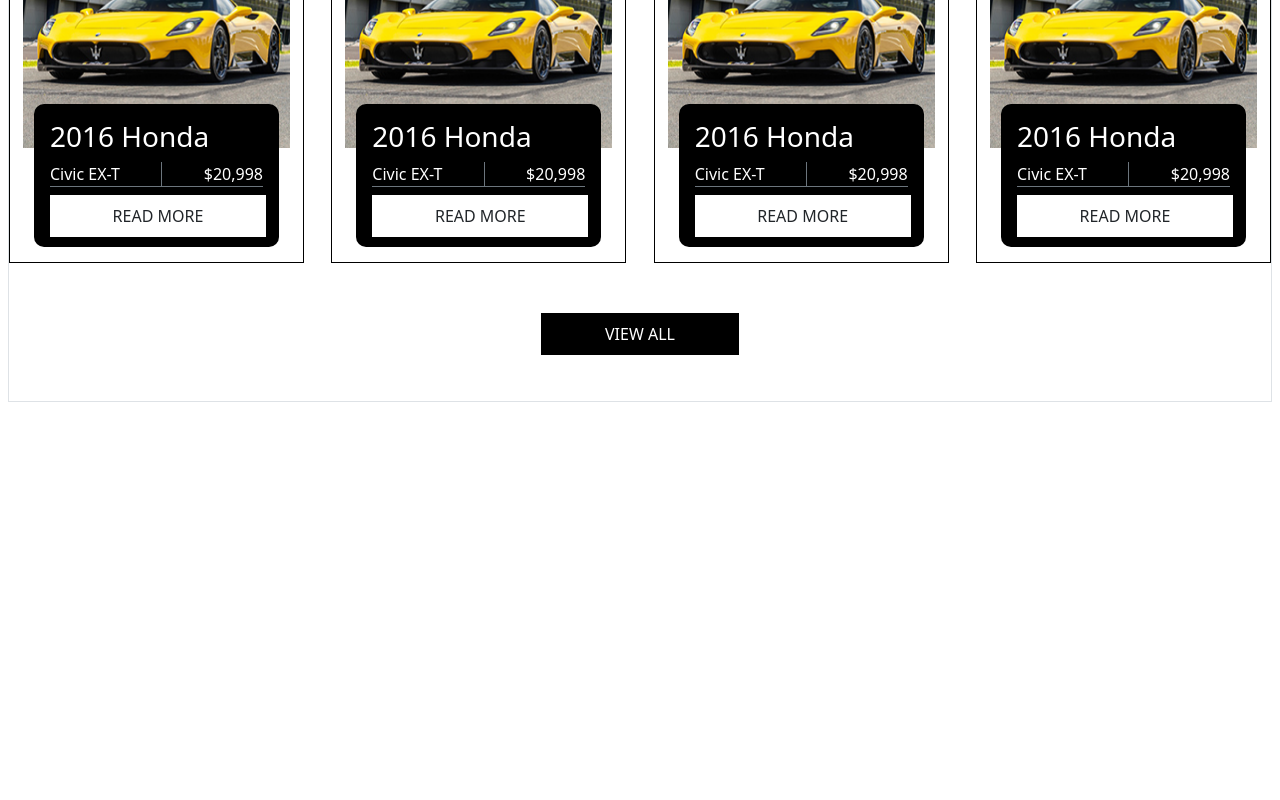
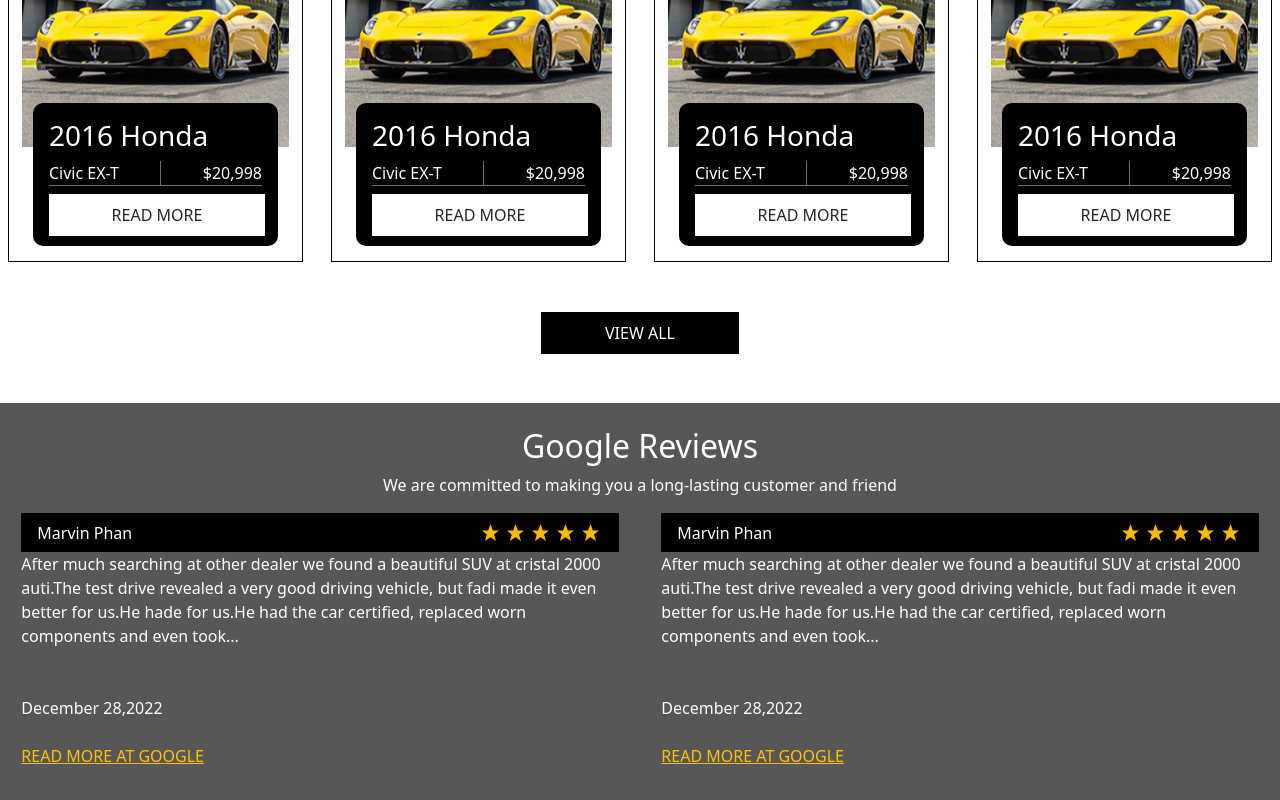
Before and after one commit to Omid-Jafari/home-project, a Next.js app: page / in a window 1280 px wide. Shown: the part 2499-3299 px from the top of the page. Before the commit the page ends 2901 px from the top, so only its background shows below. Built offline with nearby package versions, Linux system fonts and the light colour scheme.

Commit message:
google review compilited

```diff
--- a/components/FeaturedSpecial.js
+++ b/components/FeaturedSpecial.js
@@ -4,7 +4,7 @@
 
 const featuredSpecial = () => {
   return (
-    <div className={`${styles.wrapper} text-center border`}>
+    <div className={`${styles.wrapper} text-center`}>
         <h1>Featured Specials</h1>
         <p>New And Popular Items At Competitive Prices</p>
         <div className='d-flex justify-content-between align-items-center flex-row text-white'>
--- /dev/null
+++ b/components/GoogleReviews.js
@@ -0,0 +1,46 @@
+import styles from '../styles/GoogleReviews.module.scss'
+
+const GoogleReviews = () => {
+  return (
+    <div className={styles.wrapper}>
+        <h2 className='text-center pt-4'>Google Reviews</h2>
+        <p className='text-center'>We are committed to making you a long-lasting customer and friend</p>
+        <div className='d-flex justify-content-around align-items-center flex-row'>
+            <div className={`${styles.reviews}`}>
+                <div style={{backgroundColor:"black", height: "39px"}} className='d-flex flex-row justify-content-between align-items-center px-3'>
+                    <div>Marvin Phan</div>
+                    <div className='d-flex flex-row'>
+                        <img  className='px-1' src='/star.png' alt='star' />
+                        <img  className='px-1' src='/star.png' alt='star' />
+                        <img  className='px-1' src='/star.png' alt='star' />
+                        <img  className='px-1' src='/star.png' alt='star' />
+                        <img  className='px-1' src='/star.png' alt='star' />
+                    </div>
+                </div>
+                <div>
+                    After much searching at other dealer we found a beautiful SUV at cristal 2000 auti.The test drive revealed a very good driving vehicle, but fadi made it even better for us.He hade for us.He had the car certified, replaced worn components and even took...<br /> <br /><br />December 28,2022
+                </div><br />
+                <div className='text-warning'><u>READ MORE AT GOOGLE</u></div>
+            </div>
+            <div className={`${styles.reviews}`}>
+                <div style={{backgroundColor:"black", height: "39px"}} className='d-flex flex-row justify-content-between align-items-center px-3'>
+                    <div>Marvin Phan</div>
+                    <div className='d-flex flex-row'>
+                        <img  className='px-1' src='/star.png' alt='star' />
+                        <img  className='px-1' src='/star.png' alt='star' />
+                        <img  className='px-1' src='/star.png' alt='star' />
+                        <img  className='px-1' src='/star.png' alt='star' />
+                        <img  className='px-1' src='/star.png' alt='star' />
+                    </div>
+                </div>
+                <div>
+                    After much searching at other dealer we found a beautiful SUV at cristal 2000 auti.The test drive revealed a very good driving vehicle, but fadi made it even better for us.He hade for us.He had the car certified, replaced worn components and even took...<br /> <br /><br />December 28,2022
+                </div><br />
+                <div className='text-warning'><u>READ MORE AT GOOGLE</u></div>
+            </div>
+        </div>
+    </div>
+  )
+}
+
+export default GoogleReviews
--- a/pages/index.js
+++ b/pages/index.js
@@ -1,5 +1,6 @@
 import Body1 from "../components/Body1";
 import FeaturedSpecial from "../components/FeaturedSpecial";
+import GoogleReviews from "../components/GoogleReviews";
 import Hero from "../components/Hero";
 import Nav from "../components/Nav";
 import ShowRome from "../components/ShowRome";
@@ -14,6 +15,7 @@
       <ShowRome />
       <Welcome />
       <FeaturedSpecial />
+      <GoogleReviews />
     </>
   )
 }
--- /dev/null
+++ b/styles/GoogleReviews.module.scss
@@ -0,0 +1,13 @@
+.wrapper {
+    position: absolute;
+    top: 2902px;
+    width: 100%;
+    height: 424px;
+    background-color: #575757;
+    color: white;
+}
+
+.reviews {
+    width: 597.29px;
+    height: 255.5px;
+}
```
Also changed, not shown: public/star.png (added).
